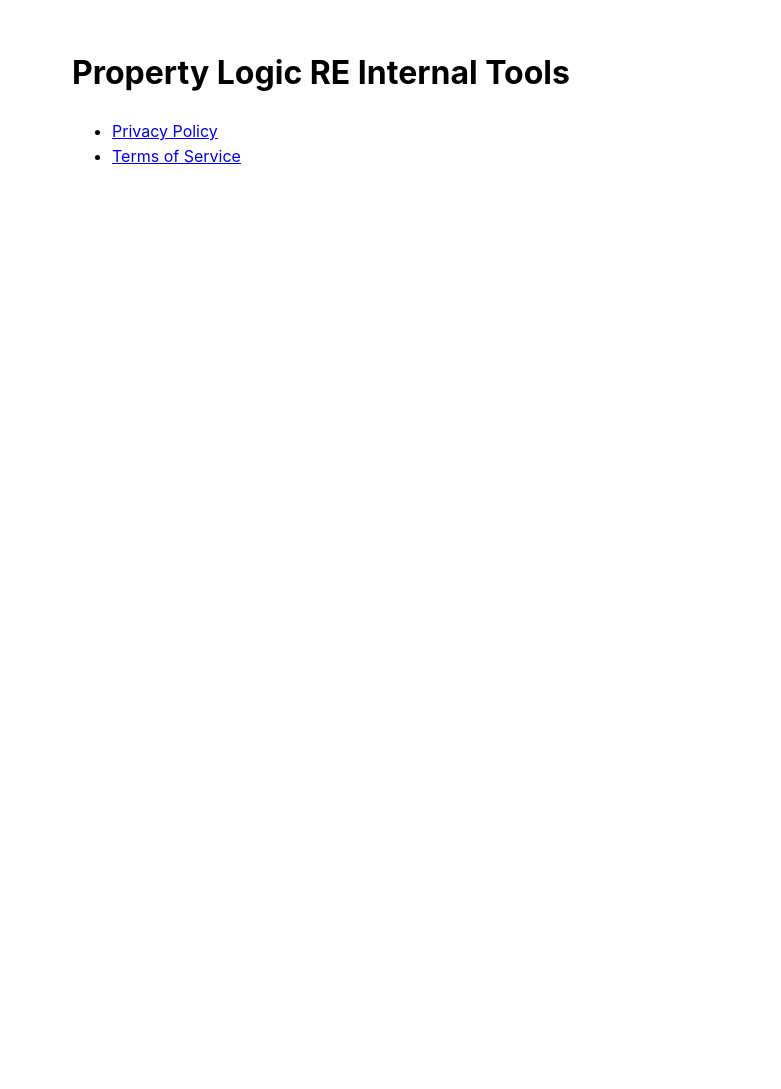
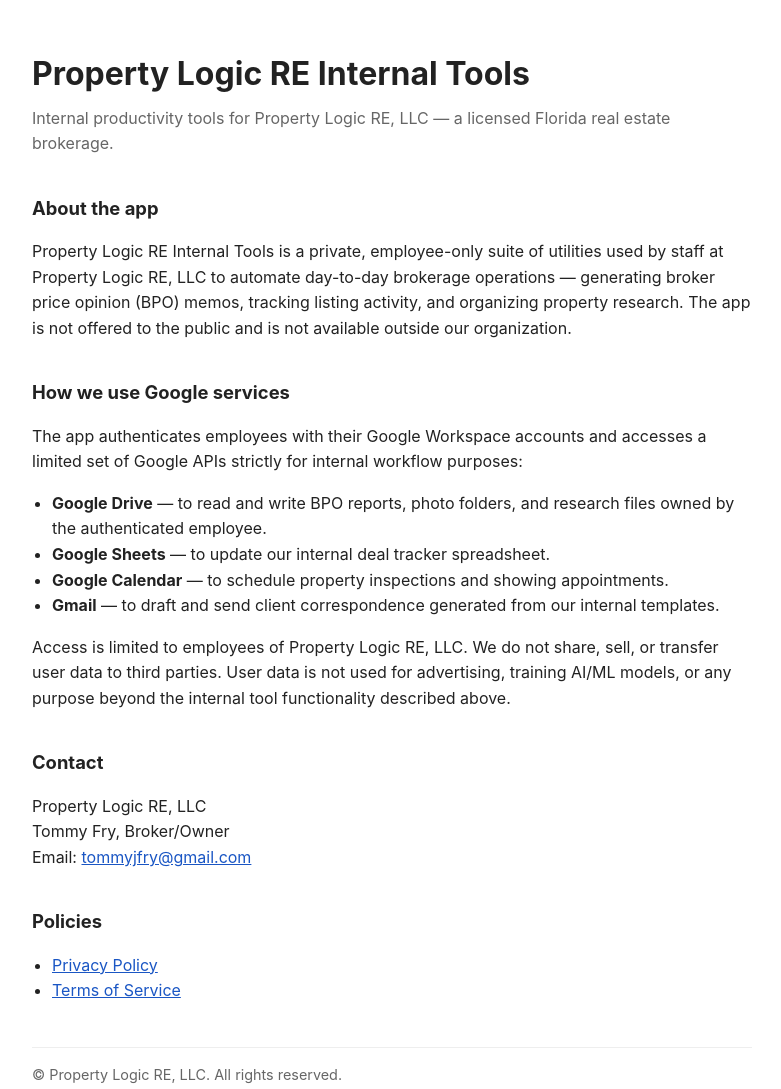
Before and after one commit to surfride22/policies, a plain HTML site: page index.html in a window 1280 px wide. Shown: the whole page, without its empty margins (248-1029 px from the left). Before the commit the page ends 800 px from the top, so only its background shows below. Drawn offline with Linux system fonts and the light colour scheme.

Commit message:
Expand home page with app description for OAuth verification

```diff
--- a/index.html
+++ b/index.html
@@ -2,14 +2,64 @@
 <html lang="en">
 <head>
 <meta charset="utf-8">
-<title>Property Logic RE Internal Tools — Policies</title>
-<style>body{font-family:-apple-system,BlinkMacSystemFont,"Segoe UI",Arial,sans-serif;max-width:640px;margin:3em auto;padding:0 1em;line-height:1.55}</style>
+<meta name="viewport" content="width=device-width, initial-scale=1">
+<title>Property Logic RE Internal Tools</title>
+<style>
+  body{font-family:-apple-system,BlinkMacSystemFont,"Segoe UI",Arial,sans-serif;max-width:720px;margin:3em auto;padding:0 1.25em;line-height:1.6;color:#222}
+  h1{margin-bottom:.2em}
+  h2{margin-top:2em;font-size:1.15em}
+  .sub{color:#666;margin-top:0}
+  ul{padding-left:1.25em}
+  a{color:#1a56c4}
+  footer{margin-top:3em;font-size:.9em;color:#666;border-top:1px solid #eee;padding-top:1em}
+</style>
 </head>
 <body>
+
 <h1>Property Logic RE Internal Tools</h1>
+<p class="sub">Internal productivity tools for Property Logic RE, LLC &mdash; a licensed Florida real estate brokerage.</p>
+
+<h2>About the app</h2>
+<p>
+  Property Logic RE Internal Tools is a private, employee-only suite of utilities used by staff at
+  Property Logic RE, LLC to automate day-to-day brokerage operations &mdash; generating broker price
+  opinion (BPO) memos, tracking listing activity, and organizing property research. The app is not
+  offered to the public and is not available outside our organization.
+</p>
+
+<h2>How we use Google services</h2>
+<p>
+  The app authenticates employees with their Google Workspace accounts and accesses a limited set of
+  Google APIs strictly for internal workflow purposes:
+</p>
 <ul>
-<li><a href="./privacy.html">Privacy Policy</a></li>
-<li><a href="./terms.html">Terms of Service</a></li>
+  <li><strong>Google Drive</strong> &mdash; to read and write BPO reports, photo folders, and research files owned by the authenticated employee.</li>
+  <li><strong>Google Sheets</strong> &mdash; to update our internal deal tracker spreadsheet.</li>
+  <li><strong>Google Calendar</strong> &mdash; to schedule property inspections and showing appointments.</li>
+  <li><strong>Gmail</strong> &mdash; to draft and send client correspondence generated from our internal templates.</li>
 </ul>
+<p>
+  Access is limited to employees of Property Logic RE, LLC. We do not share, sell, or transfer user
+  data to third parties. User data is not used for advertising, training AI/ML models, or any purpose
+  beyond the internal tool functionality described above.
+</p>
+
+<h2>Contact</h2>
+<p>
+  Property Logic RE, LLC<br>
+  Tommy Fry, Broker/Owner<br>
+  Email: <a href="mailto:tommyjfry@gmail.com">tommyjfry@gmail.com</a>
+</p>
+
+<h2>Policies</h2>
+<ul>
+  <li><a href="./privacy.html">Privacy Policy</a></li>
+  <li><a href="./terms.html">Terms of Service</a></li>
+</ul>
+
+<footer>
+  &copy; Property Logic RE, LLC. All rights reserved.
+</footer>
+
 </body>
 </html>
```
